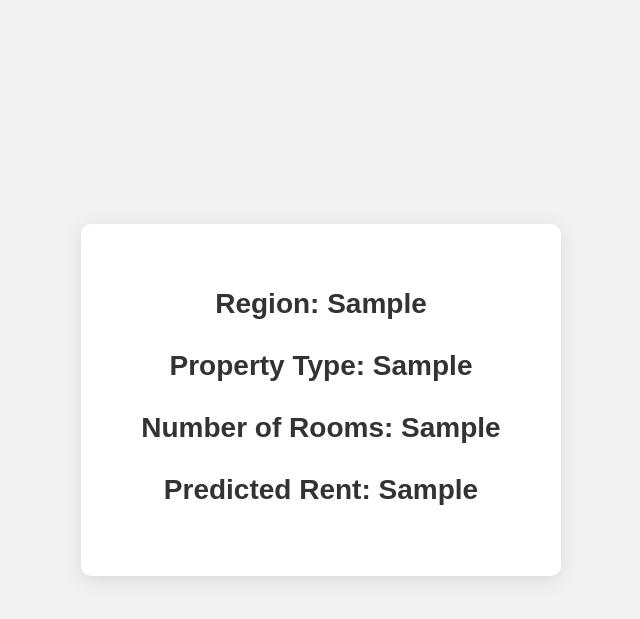
After one commit to zixuannlow/groupProject, a Flask app: template templates/predict_rent_result.html in a window 1280 px wide. The commit adds this page. Shown: the top 619 px of the page, without its empty margins (319-959 px from the left). Run offline with Flask 3, Linux system fonts and the light colour scheme; the template is opened without the code that fills it: most values are stand-ins (such as "Sample title", 1, 10 or a date in 2020).

Commit message:
updates for predict price

```diff
--- a/app.py
+++ b/app.py
@@ -17,19 +17,37 @@ def home():
 @app.route('/submit', methods=['POST'])
 def submit():
     # Get the selected values from the form
+    hdb = 0
+    condo = 0
+    landed = 0
+
     property_type = request.form.get('propertyType')
-    location = request.form.get('location')
+    if property_type == "HDB":
+        hdb= 1
+    elif property_type == "Condo":
+        condo = 1
+    elif property_type == "Landed":
+        landed = 1
+
+    #to be amended
+    region = request.form.get('location')
+
+    encodeRegion = 0
+    if region == "North":
+        encodeRegion= 1
+    elif property_type == "West":
+        encodeRegion = 2
+    elif property_type == "East":
+        encodeRegion = 3
+    elif property_type == "South":
+        encodeRegion = 4
+
     rooms = request.form.get('rooms')
+    numOfRooms = int(rooms[:1])
 
-    # Calculate the estimated rent based on selections
-    base_price = 1000
-    property_type_factor = {'HDB': 1.0, 'Condo': 1.5, 'Landed': 2.0}.get(property_type, 1.0)
-    location_factor = {'Bedok': 1.1, 'Tampines': 1.3, 'Jurong': 1.5}.get(location, 1.0)
-    rooms_factor = {'1R': 0.8, '2R': 1.0, '3R': 1.2, '4R': 1.5}.get(rooms, 1.0)
-
-    estimated_rent = base_price * property_type_factor * location_factor * rooms_factor
-
-    return render_template('predict_rent_result.html', rent=estimated_rent)
+    rent = 1628.84 + 55.96*(encodeRegion) + 1251.01*(numOfRooms) - 56.69*(condo) - 84.34*(hdb) + 141.03*(landed)
+    resultArr = [region, rooms ,property_type,rent]
+    return render_template('predict_rent_result.html', r=resultArr)
 
 @app.route("/search_properties", methods=["POST"])
 def search_properties():
--- /dev/null
+++ b/templates/predict_rent_result.html
@@ -0,0 +1,13 @@
+<!--Result Page-->
+<head>
+    <meta name = "viewpoint"content ="width=device-width", initial-scale=1.0">
+    <link rel = "stylesheet" href="{{url_for("static",filename="styles.css")}}">
+</head>
+
+</body>
+<div class = "container">
+    <h2>Region: {{r[0]}}</h2>
+    <h2>Property Type: {{r[1]}}</h2>
+    <h2>Number of Rooms: {{r[2]}}</h2>
+    <h2>Predicted Rent: {{r[3]}}</h2>
+</div>
```
Also changed, not shown: templates/index.html (+4 -3 lines).
